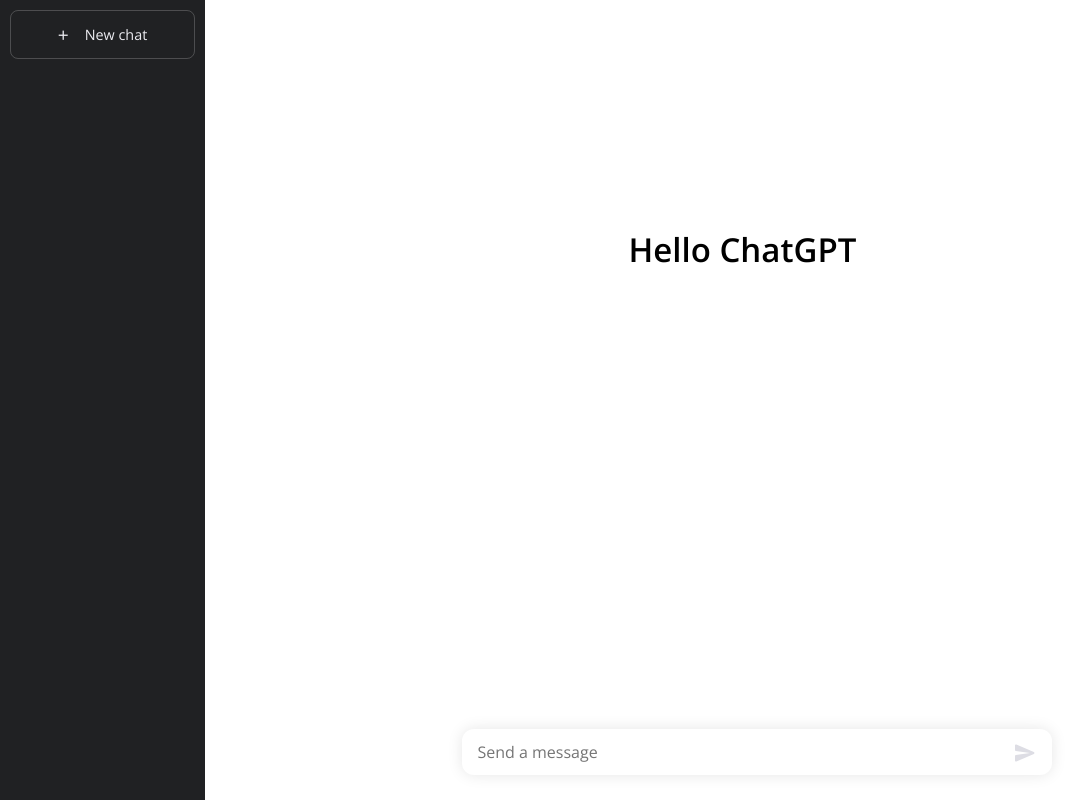
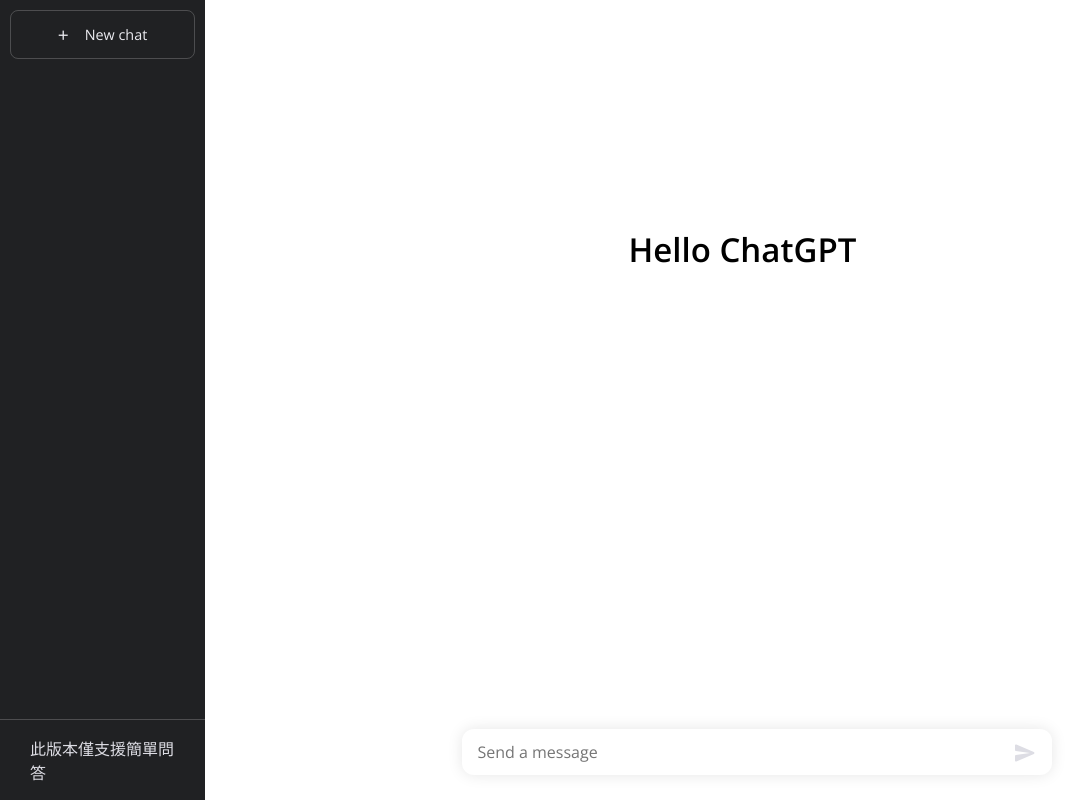
Before and after one commit to JacobHsu/react-chatgpt, a React (Create React App) app: page / in a window 1280 px wide. Shown: the whole page, without its empty margins (0-1087 px from the left). Built offline with nearby package versions, Linux system fonts and the light colour scheme; the HTML template or start-up script is replaced by a standard one.

Commit message:
feat: description

```diff
--- a/src/App.js
+++ b/src/App.js
@@ -102,6 +102,9 @@
             </li>
           ))}
         </ul>
+        <nav>
+          <p>此版本僅支援簡單問答</p>
+        </nav>
       </section>
       <section className="main">
         {recordTitle ? (
--- a/src/index.css
+++ b/src/index.css
@@ -75,6 +75,11 @@
 
 .record {
   padding-left: 10px;
+}
+
+nav {
+  border-top: solid 1px rgba(255, 255, 255, 0.2);
+  padding: 0 30px;
 }
 
 .main {
```
